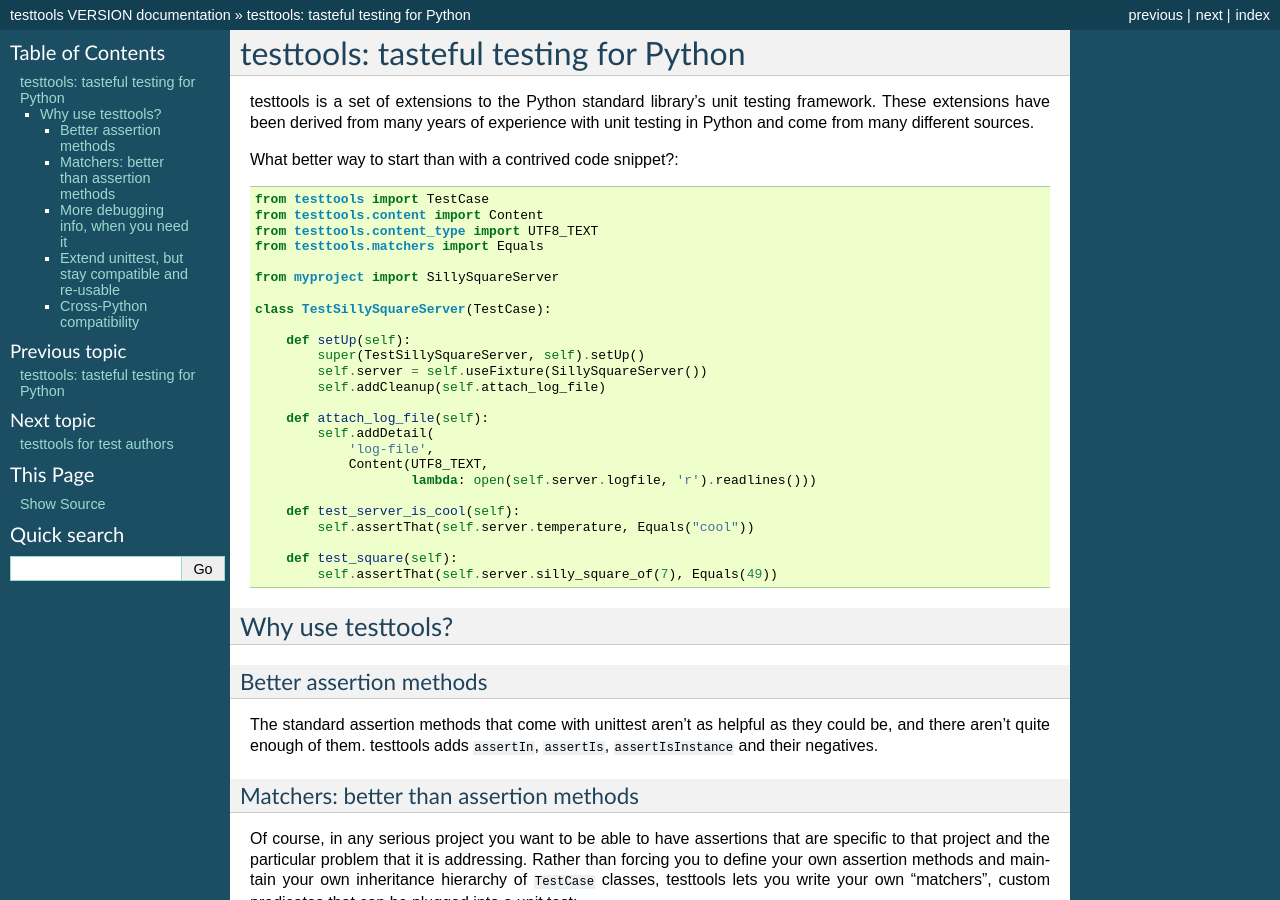
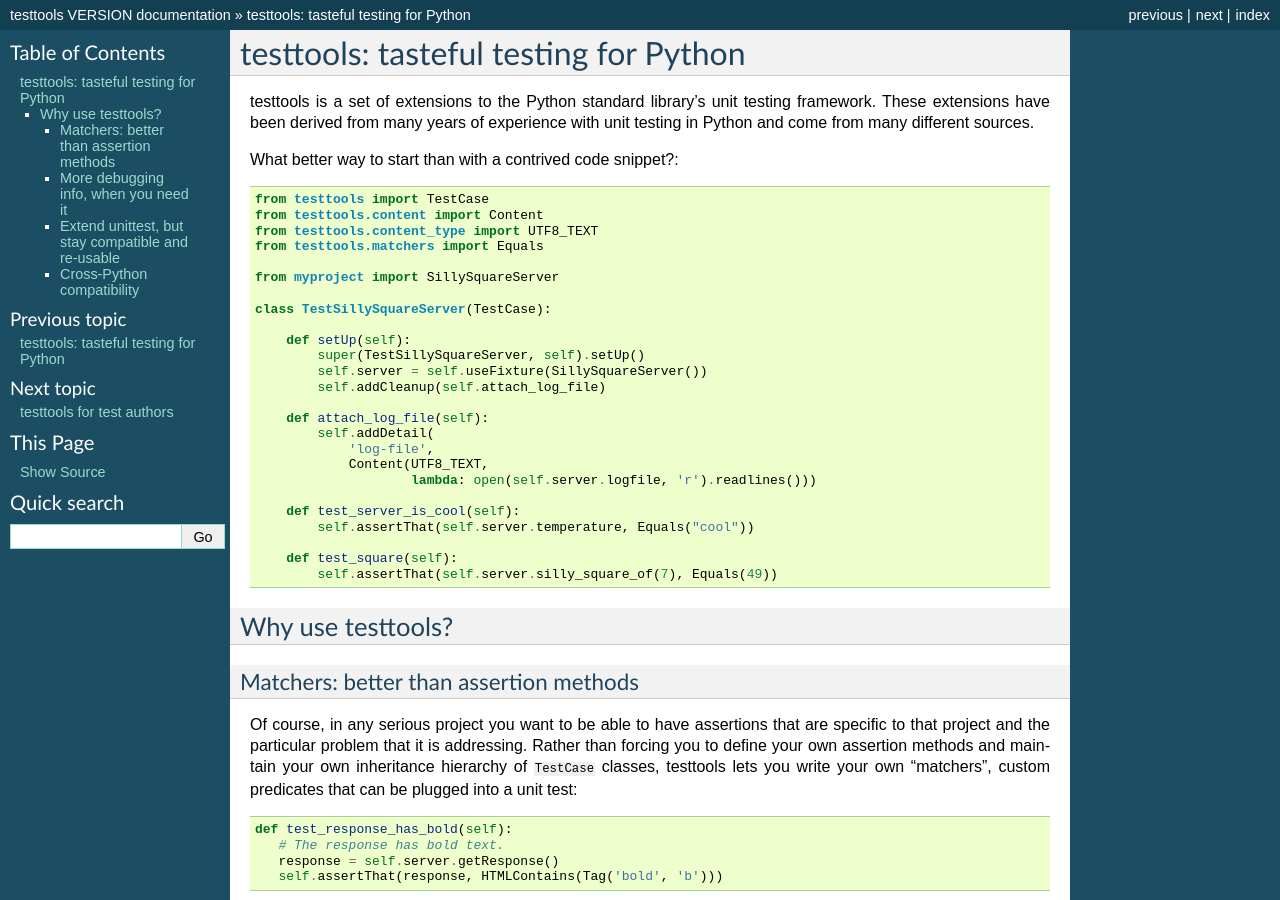
Before and after one commit to testing-cabal/testtools, a Sphinx documentation site: the page built from doc/overview.rst, in a window 1280 px wide and 900 px high. Built offline with Sphinx 7.4.7, drawn with Linux system fonts in a browser that asks for light colours; pages that are not in the unit, such as notebooks, are missing from menus.

Commit message:
Drop note about assertIn, assertIs, assertIsInstance and their negatives that no longer applies with modern versions of Python. Fixes #322

```diff
--- a/doc/overview.rst
+++ b/doc/overview.rst
@@ -37,14 +37,6 @@
 
 Why use testtools?
 ==================
-
-Better assertion methods
-------------------------
-
-The standard assertion methods that come with unittest aren't as helpful as
-they could be, and there aren't quite enough of them.  testtools adds
-``assertIn``, ``assertIs``, ``assertIsInstance`` and their negatives.
-
 
 Matchers: better than assertion methods
 ---------------------------------------
```
